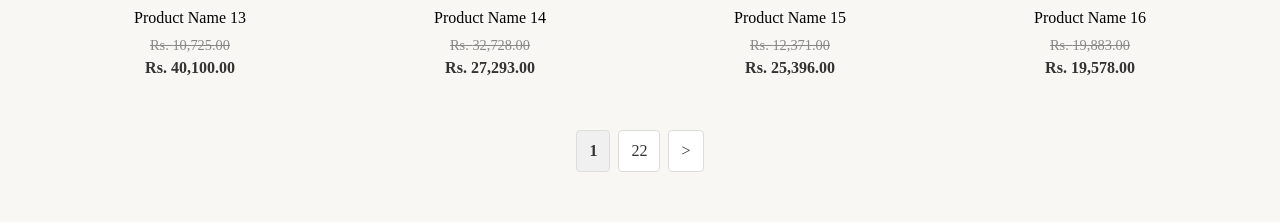
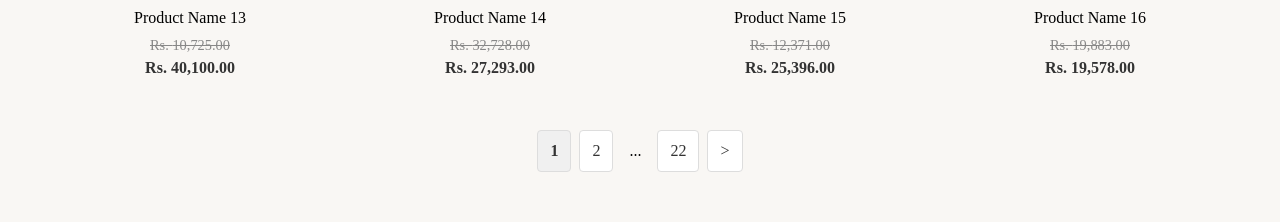
Before and after one commit to Udbhav227/product-page, a React app: page / in a window 1280 px wide. Shown: the part 1600-1822 px from the top of the page. Built offline with nearby package versions, Linux system fonts and the light colour scheme; the HTML template or start-up script is replaced by a standard one.

Commit message:
fix pagination bug

```diff
--- a/src/components/Pagination.jsx
+++ b/src/components/Pagination.jsx
@@ -34,6 +34,10 @@ const Pagination = ({ totalPages }) => {
   const renderPageNumbers = () => {
     const pageNumbers = [];
 
+    if (totalPages <= 1) {
+      return null;
+    }
+
     if (currentPage > 1) {
       pageNumbers.push(
         <PageLink key="prev" to={`/?page=${currentPage - 1}`}>
@@ -42,30 +46,23 @@ const Pagination = ({ totalPages }) => {
       );
     }
 
-    if (totalPages > 1 && currentPage !== 1) {
+    pageNumbers.push(
+      <PageLink key={1} to="/?page=1" $active={1 === currentPage}>
+        1
+      </PageLink>
+    );
+
+    if (currentPage > 2) {
+      pageNumbers.push(<Ellipsis key="start-ellipsis">...</Ellipsis>);
+    } else if (currentPage === 1 && totalPages > 2) {
       pageNumbers.push(
-        <PageLink key={1} to="/?page=1" $active={1 === currentPage}>
-          1
+        <PageLink key={2} to="/?page=2" $active={false}>
+          2
         </PageLink>
       );
     }
 
     if (currentPage > 1 && currentPage < totalPages) {
-      // Add ellipsis if the current page is far from the first page (optional, but nice)
-      if (currentPage > 2) {
-        pageNumbers.push(<Ellipsis key="start-ellipsis">...</Ellipsis>);
-      }
-
-      pageNumbers.push(
-        <PageLink key={currentPage} to={`/?page=${currentPage}`} $active={true}>
-          {currentPage}
-        </PageLink>
-      );
-
-      if (currentPage < totalPages - 1) {
-        pageNumbers.push(<Ellipsis key="end-ellipsis">...</Ellipsis>);
-      }
-    } else {
       pageNumbers.push(
         <PageLink key={currentPage} to={`/?page=${currentPage}`} $active={true}>
           {currentPage}
@@ -73,17 +70,29 @@ const Pagination = ({ totalPages }) => {
       );
     }
 
-    if (totalPages > 1 && currentPage !== totalPages) {
+    if (currentPage < totalPages - 1) {
+      pageNumbers.push(<Ellipsis key="end-ellipsis">...</Ellipsis>);
+    } else if (currentPage === totalPages && totalPages > 2) {
       pageNumbers.push(
         <PageLink
-          key={totalPages}
-          to={`/?page=${totalPages}`}
-          $active={totalPages === currentPage}
+          key={totalPages - 1}
+          to={`/?page=${totalPages - 1}`}
+          $active={false}
         >
-          {totalPages}
+          {totalPages - 1}
         </PageLink>
       );
     }
+
+    pageNumbers.push(
+      <PageLink
+        key={totalPages}
+        to={`/?page=${totalPages}`}
+        $active={totalPages === currentPage}
+      >
+        {totalPages}
+      </PageLink>
+    );
 
     if (currentPage < totalPages) {
       pageNumbers.push(
```
